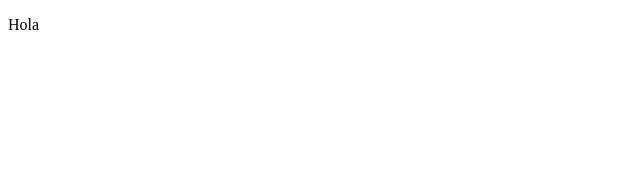
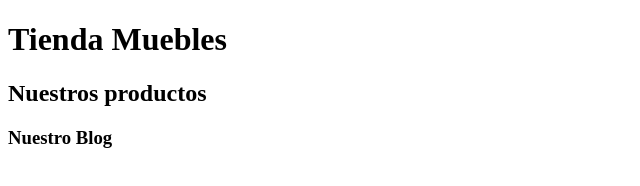
Before and after one commit to Robertoochaeta/css-guia-Defintiva, a plain HTML site: page index.html in a window 1280 px wide. Shown: the whole page, without its empty margins (0-640 px from the left). Drawn offline with Linux system fonts and the light colour scheme.

Commit message:
Agregando los textos al archivo index.html

```diff
--- a/index.html
+++ b/index.html
@@ -7,6 +7,8 @@
     <title>Document</title>
 </head>
 <body>
-    <p>Hola</p>
+    <h1>Tienda Muebles</h1>
+    <h2>Nuestros productos</h2>
+    <h3>Nuestro Blog</h3>
 </body>
 </html>
```
